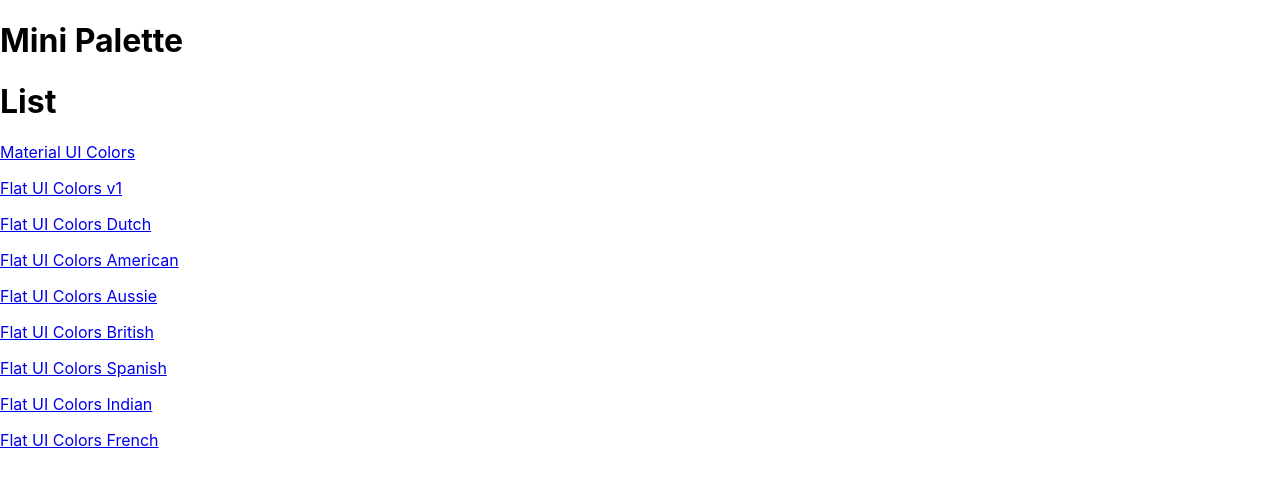
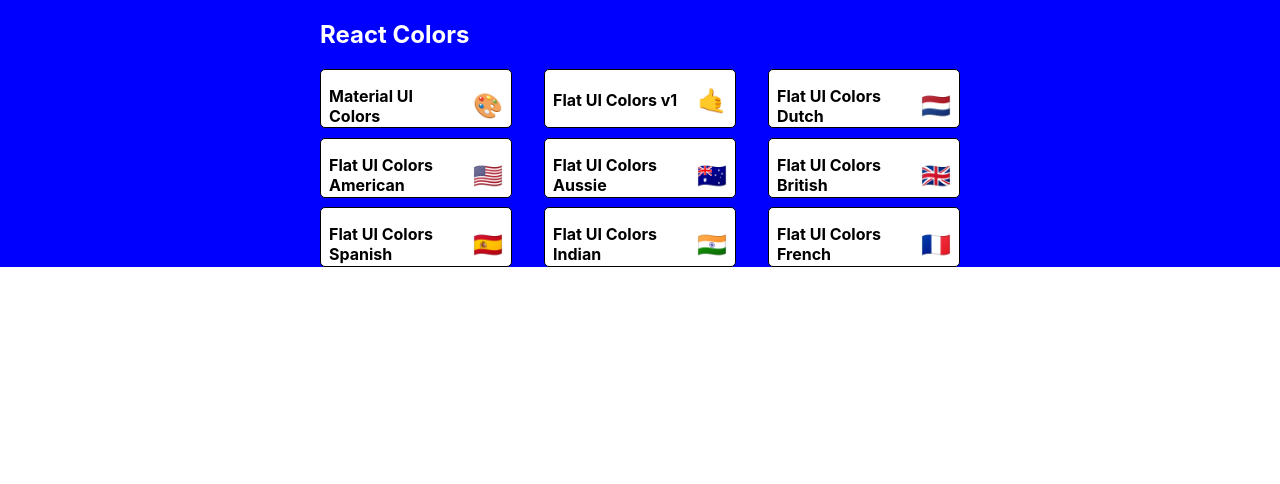
Before and after one commit to kabraham23/colors-app, a React (Create React App) app: page / in a window 1280 px wide. Shown: the top 484 px of the page. Built offline with nearby package versions, Linux system fonts and the light colour scheme.

Commit message:
start homepage styling

```diff
--- a/src/Components/MiniPalette.js
+++ b/src/Components/MiniPalette.js
@@ -1,11 +1,45 @@
 import React from 'react';
+import { withStyles } from '@material-ui/styles';
+
+const styles = {
+    root: {
+        backgroundColor: "white",
+        border: "1px solid black",
+        borderRadius: "5px",
+        padding: "0.5rem",
+        position: "relative",
+        overflow: "hidden",
+        "&:hover": {
+            cursor: "pointer"
+        }
+    },
+    colors: {
+        backgroundColor: "grey"
+    },
+    title: {
+        display: "flex",
+        justifyContent: "space-between",
+        alignItems: "center",
+        margin: "0",
+        color: "black",
+        paddingTop: "0.5rem",
+        fontSize: "1rem",
+        position: "relative"
+    },
+    emoji: {
+        marginLeft: "0.5rem",
+        fontSize: "1.5rem"
+    }
+};
 
 function MiniPalette(props){
+    const {classes, paletteName, emoji} = props;
     return(
-        <div>
-            <h1>Mini Palette</h1>
+        <div className={classes.root}>
+            <div className={classes.colors}></div>
+            <h5 className={classes.title}>{paletteName} <span className={classes.emoji}>{emoji}</span> </h5>
         </div>
-    )
+    );
 }
 
-export default MiniPalette;
+export default withStyles(styles)(MiniPalette);
--- a/src/Components/PaletteList.js
+++ b/src/Components/PaletteList.js
@@ -1,20 +1,56 @@
 import React, { Component } from 'react';
 import MiniPalette from './MiniPalette';
 import { Link } from 'react-router-dom';
+import { withStyles } from '@material-ui/styles';
 
-export default class PaletteList extends Component {
+const styles = {
+  root: {
+    backgroundColor: "blue",
+    height: "100%",
+    display: "flex",
+    alignItems: "flex-start",
+    justifyContent: "center"
+  },
+  container: {
+    width: "50%",
+    display: "flex",
+    alignItems: "flex-start",
+    flexDirection: "column",
+    flexWrap: "wrap",
+  },
+  nav: {
+    display: "flex",
+    width: "100%",
+    justifyContent: "space-between",
+    color: "white"
+  },
+  palettes: {
+    boxSizing: "border-box",
+    width: "100%",
+    display: "grid",
+    gridTemplateColumns: "repeat(3, 30%)",
+    gridGap: "5%"
+  }
+}
+
+class PaletteList extends Component {
   render() {
-    const { palettes } = this.props;
+    const { palettes, classes } = this.props;
     return (
-      <div className='PaletteList'>
-        <MiniPalette />
-        <h1>List</h1>
-        {palettes.map((palette, index) => (
-            <p key={index}>
-            <Link to={`/palette/${palette.id}`}>{palette.paletteName}</Link>
-            </p>
-        ))}
+      <div className={classes.root}>
+        <div className={classes.container}>
+          <nav className={classes.nav}>
+            <h1>React Colors</h1>
+          </nav>
+          <div className={classes.palettes}>
+            {palettes.map((palette, index) => (
+              <MiniPalette {...palette} key={index} />
+          ))}
+          </div>
+        </div>
       </div>
     )
   }
 }
+
+export default withStyles(styles)(PaletteList);
```
Also changed, not shown: public/index.html (+0 -23 lines).
